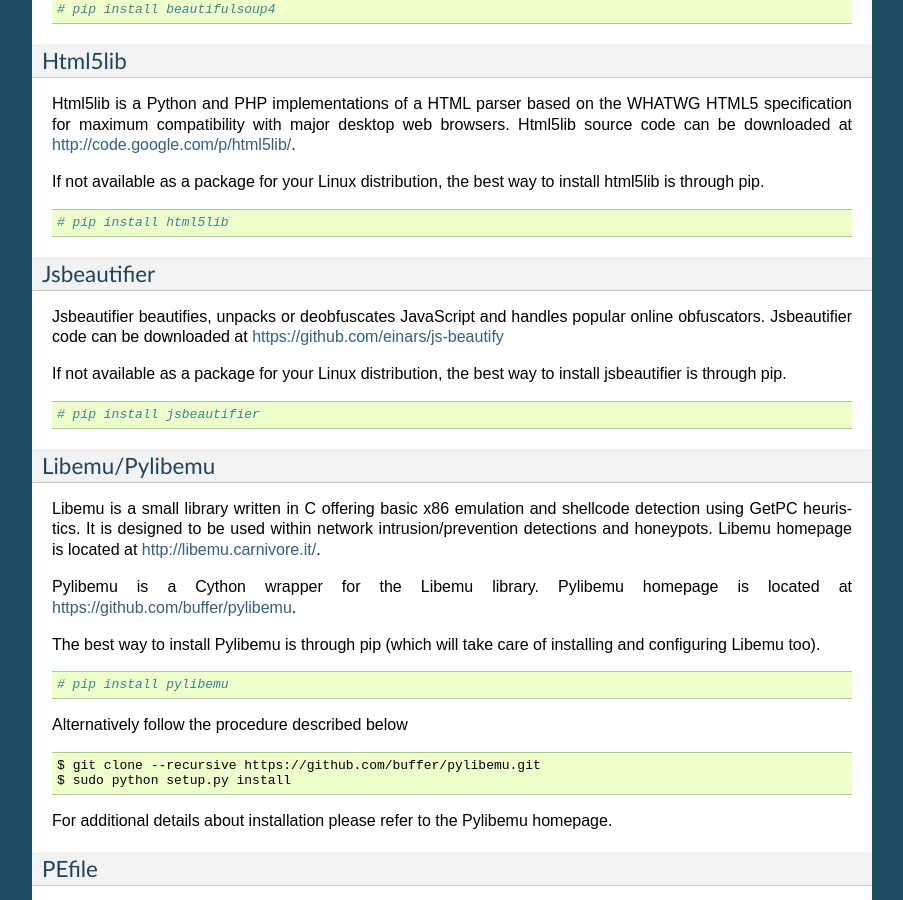
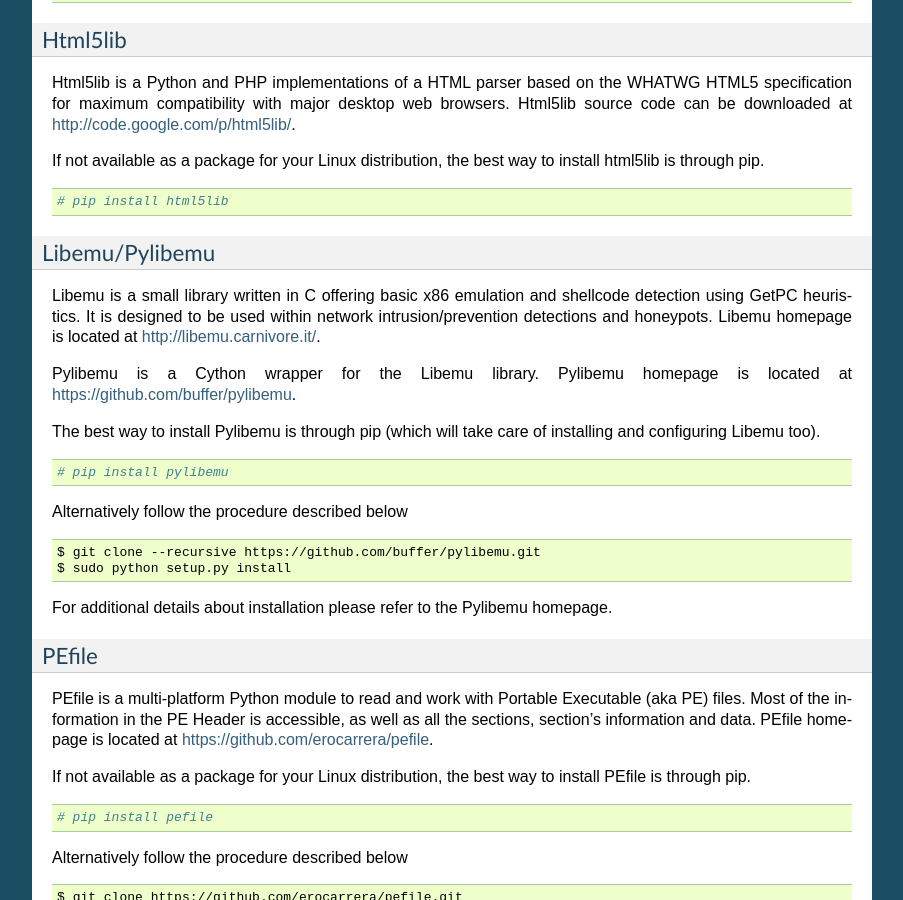
Before and after one commit to buffer/thug, a Sphinx documentation site: the page built from docs/source/build.rst, in a window 1280 px wide and 900 px high, scrolled down 2463 px. Shown: the whole window, without its empty margins (198-1101 px from the left). Built offline with Sphinx 7.4.7, drawn with Linux system fonts in a browser that asks for light colours; pages that are not in the unit, such as notebooks, are missing from menus.

Commit message:
Updated documentation

```diff
--- a/docs/source/build.rst
+++ b/docs/source/build.rst
@@ -15,7 +15,6 @@
 * RabbitMQ (optional)
 * BeautifulSoup4
 * Html5lib
-* Jsbeautifier
 * Libemu/Pylibemu
 * PEfile
 * Yara
@@ -165,20 +164,6 @@
 .. code-block:: sh
 
         # pip install html5lib
-
-
-Jsbeautifier
-^^^^^^^^^^^^
-
-Jsbeautifier beautifies, unpacks or deobfuscates JavaScript and handles popular online obfuscators.
-Jsbeautifier code can be downloaded at https://github.com/einars/js-beautify
-
-If not available as a package for your Linux distribution, the best way to install jsbeautifier is
-through pip.
-
-.. code-block:: sh
-
-        # pip install jsbeautifier
 
 
 Libemu/Pylibemu
```
